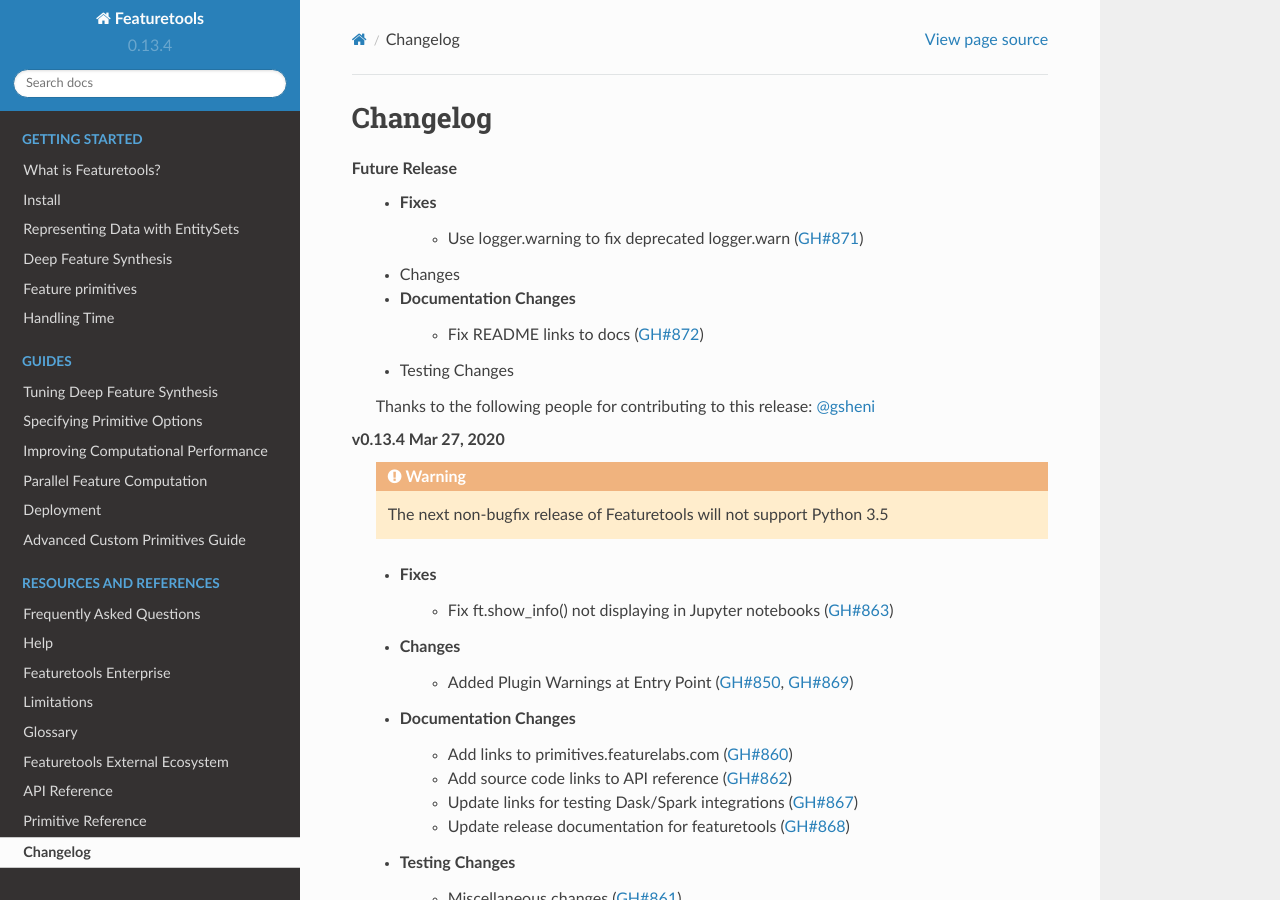
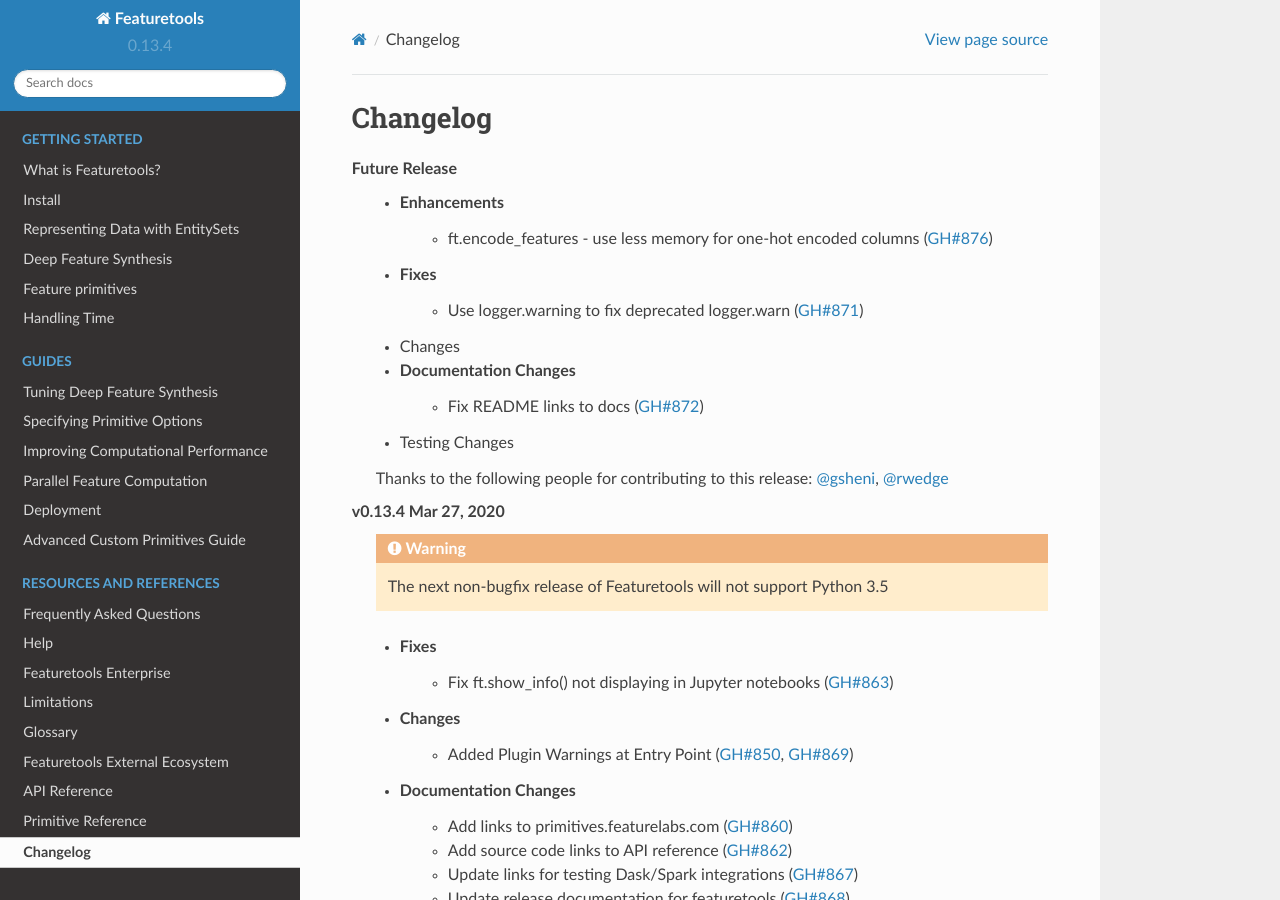
Before and after one commit to alteryx/featuretools, a Sphinx documentation site: the page built from docs/source/changelog.rst, in a window 1280 px wide and 900 px high. Built offline with Sphinx 7.4.7 and the Read the Docs theme 2.0.0, drawn with Linux system fonts in a browser that asks for light colours; pages that are not in the unit, such as notebooks, are missing from menus.

Commit message:
update changelog

```diff
--- a/docs/source/changelog.rst
+++ b/docs/source/changelog.rst
@@ -3,6 +3,8 @@
 Changelog
 ---------
 **Future Release**
+    * Enhancements
+        * ft.encode_features - use less memory for one-hot encoded columns (:pr:`876`)
     * Fixes
         * Use logger.warning to fix deprecated logger.warn (:pr:`871`)
     * Changes
@@ -11,7 +13,7 @@
     * Testing Changes
 
     Thanks to the following people for contributing to this release:
-    :user:`gsheni`
+    :user:`gsheni`, :user:`rwedge`
 
 **v0.13.4 Mar 27, 2020**
     .. warning::
```
